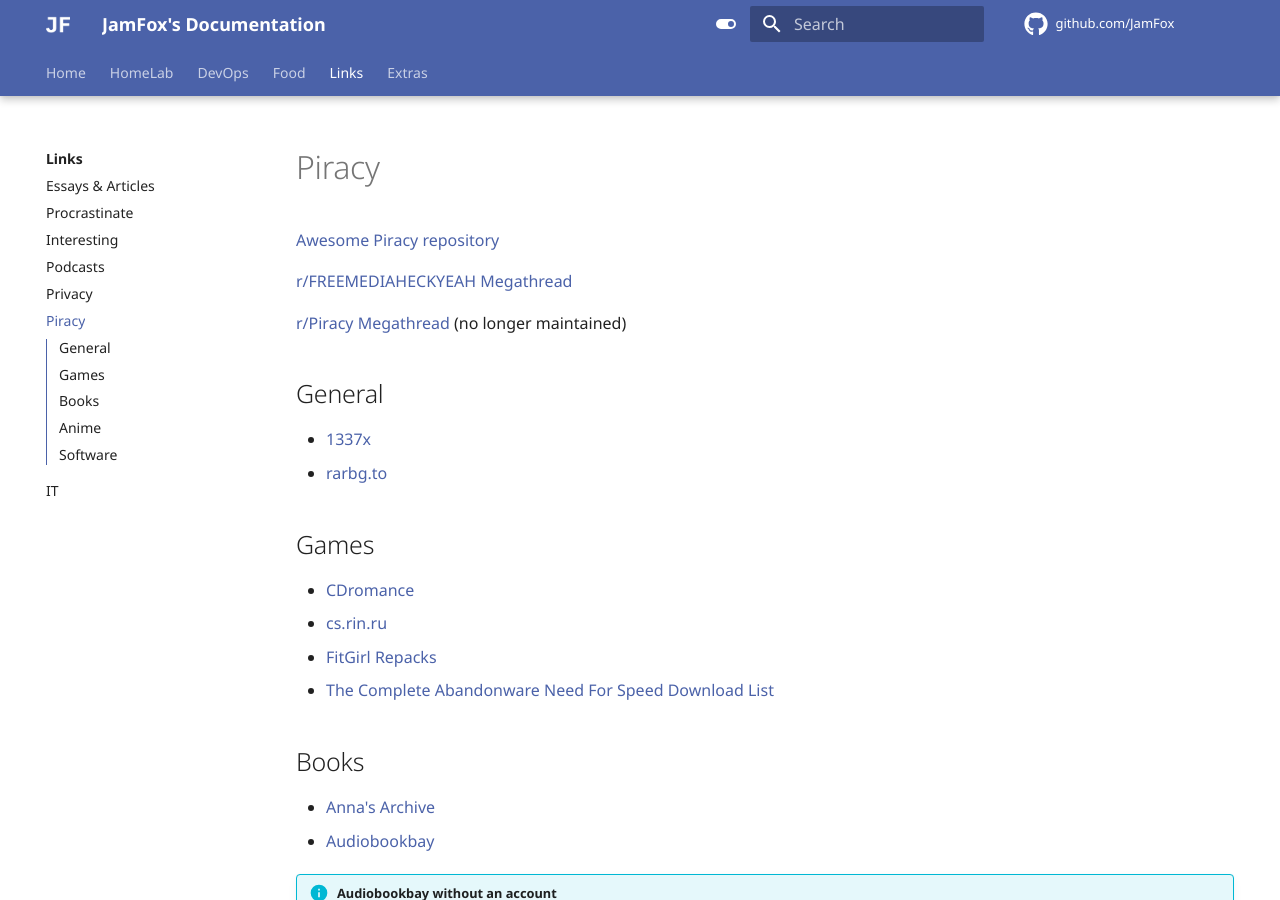
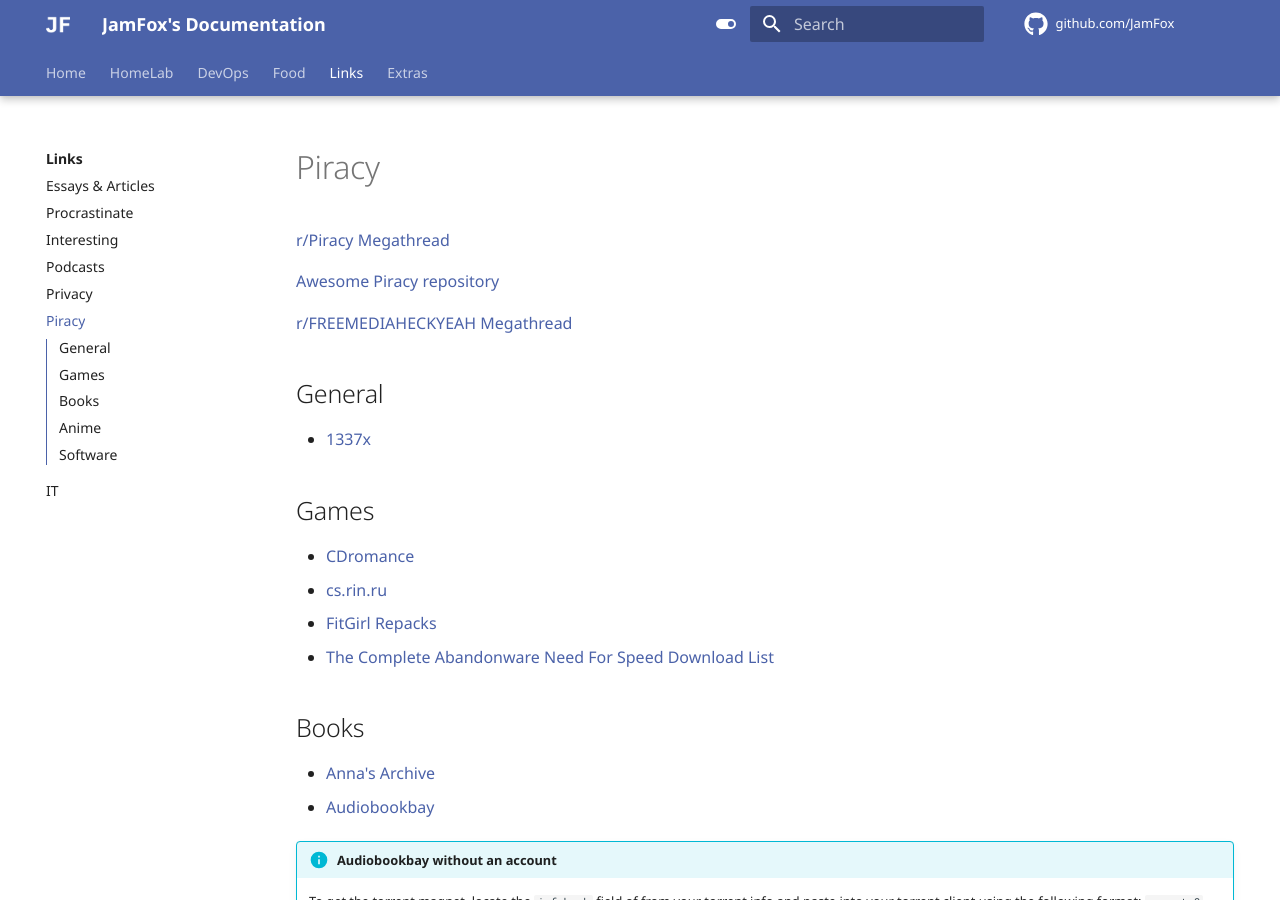
Before and after one commit to JamFox/docs.jamfox.dev, an MkDocs documentation site: the page built from docs/content/links/piracy.md, in a window 1280 px wide and 900 px high. Built offline with MkDocs 1.6.1 and Material for MkDocs 9.7.7, drawn with Linux system fonts in a browser that asks for light colours; comment, search, counter and statistics services are not loaded.

Commit message:
remove rarbgto, dead

```diff
--- a/docs/content/links/piracy.md
+++ b/docs/content/links/piracy.md
@@ -1,17 +1,16 @@
 ---
 title: Piracy
 ---
+
+[r/Piracy Megathread](https://rentry.co/megathread)
 
 [Awesome Piracy repository](https://github.com/Igglybuff/awesome-piracy/blob/master/readme.md)
 
 [r/FREEMEDIAHECKYEAH Megathread](https://old.reddit.com/r/FREEMEDIAHECKYEAH/wiki/index)
 
-[r/Piracy Megathread](https://old.reddit.com/r/Piracy/wiki/megathread) (no longer maintained)
-
 ## General
 
 - [1337x](https://1337x.to/)
-- [rarbg.to](http://rarbg.to/)
 
 ## Games
 
```
